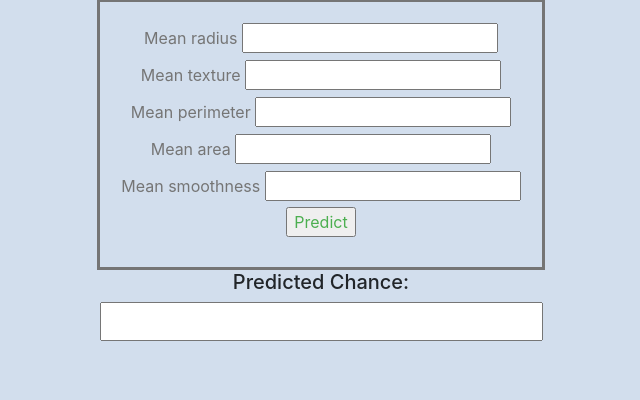
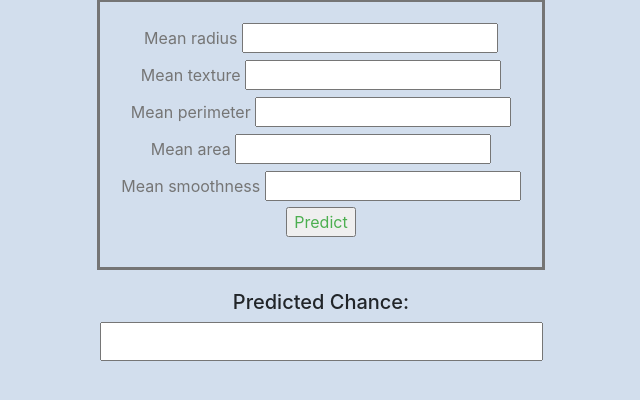
Before and after one commit to genberg/autoai, a Python web app: template web-app/templates/index.html in a window 1280 px wide. Shown: the part 181-581 px from the top of the page, without its empty margins (319-959 px from the left). Run offline with Jinja, Linux system fonts and the light colour scheme; the template is opened without the code that fills it, so the values that code supplies are empty, except form fields; form fields are guessed from the names that the template uses; some libraries are stand-ins or nearby versions.

Commit message:
Update index.html

```diff
--- a/web-app/templates/index.html
+++ b/web-app/templates/index.html
@@ -78,7 +78,7 @@
   <div class="d-flex justify-content-center">
     <div id="loader" style="color:black; display: none;" class="spinner-border"></div>
   </div>
-  <div class="output-container">
+  <div class="output-container" style="padding:20px;">
     <center>
       <div id="output">
         <h5 id="a">Predicted Chance: </h5>
```
